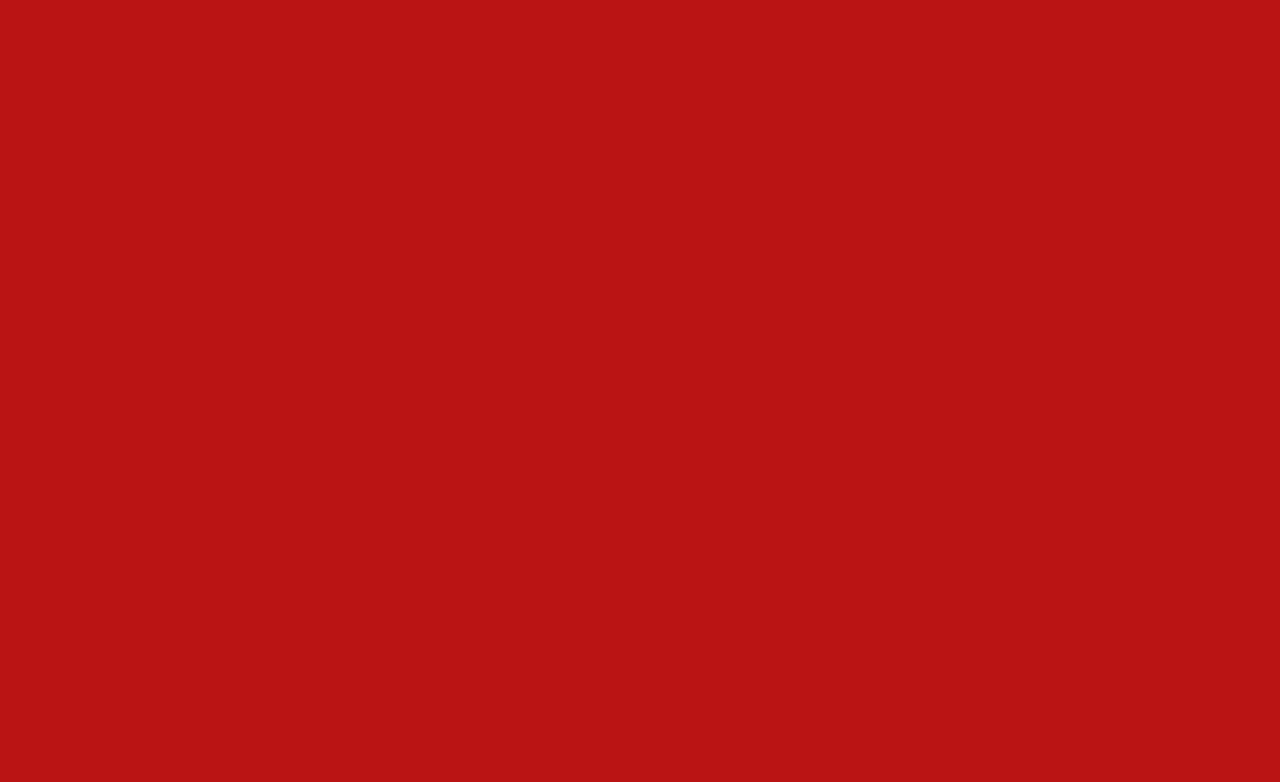
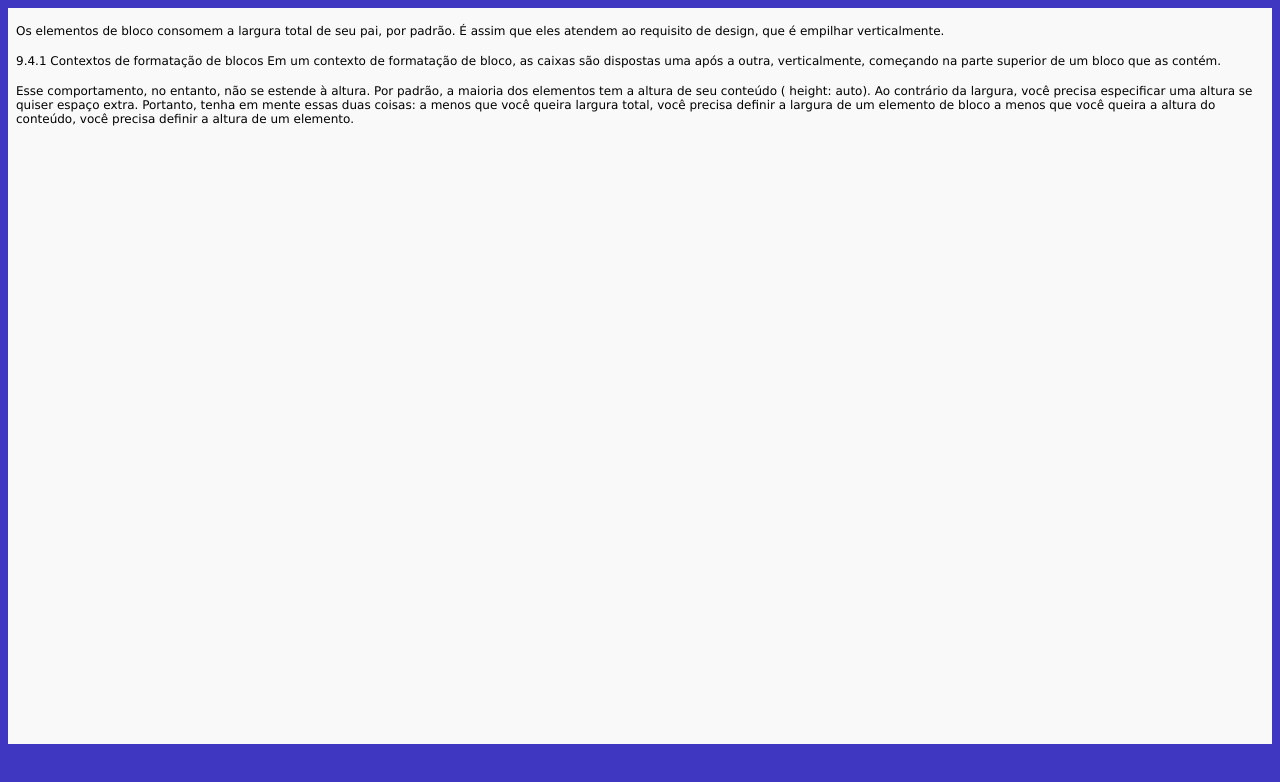
Before and after one commit to angelorubin/css-vh, a plain HTML site: page index.html in a window 1280 px wide. Drawn offline with Linux system fonts and the light colour scheme.

Commit message:
Corrigindo altura do container com overflow:hidden

```diff
--- a/index.html
+++ b/index.html
@@ -8,6 +8,28 @@
     <link rel="stylesheet" href="./main.css" />
   </head>
   <body>
-    <div></div>
+    <div id="div-1">
+      <div id="div-2">
+        <p>
+          Os elementos de bloco consomem a largura total de seu pai, por padrão.
+          É assim que eles atendem ao requisito de design, que é empilhar
+          verticalmente.
+        </p>
+        <p>
+          9.4.1 Contextos de formatação de blocos Em um contexto de formatação
+          de bloco, as caixas são dispostas uma após a outra, verticalmente,
+          começando na parte superior de um bloco que as contém.
+        </p>
+        <p>
+          Esse comportamento, no entanto, não se estende à altura. Por padrão, a
+          maioria dos elementos tem a altura de seu conteúdo ( height: auto). Ao
+          contrário da largura, você precisa especificar uma altura se quiser
+          espaço extra. Portanto, tenha em mente essas duas coisas: a menos que
+          você queira largura total, você precisa definir a largura de um
+          elemento de bloco a menos que você queira a altura do conteúdo, você
+          precisa definir a altura de um elemento.
+        </p>
+      </div>
+    </div>
   </body>
 </html>
--- a/main.css
+++ b/main.css
@@ -1,12 +1,29 @@
-* {
+html,
+body {
   margin: 0;
   padding: 0;
-  list-style-type: none;
-  box-sizing: border-box;
   height: 100%;
+  width: 100%;
+  overflow: hidden;
 }
 
-div {
-  background-color: rgb(186, 20, 20);
+#div-1 {
+  display: flex;
   height: 100vh;
+  background-color: rgb(63, 54, 193);
 }
+
+#div-2 {
+  display: flex;
+  flex-direction: column;
+  height: 90vh;
+  margin: 0.5rem;
+  padding: 0.5rem;
+  background-color: rgb(250, 249, 249);
+}
+
+p {
+  margin: 0.5rem 0;
+  font-size: 12px;
+  font-family: Verdana, Geneva, Tahoma, sans-serif;
+}
```
